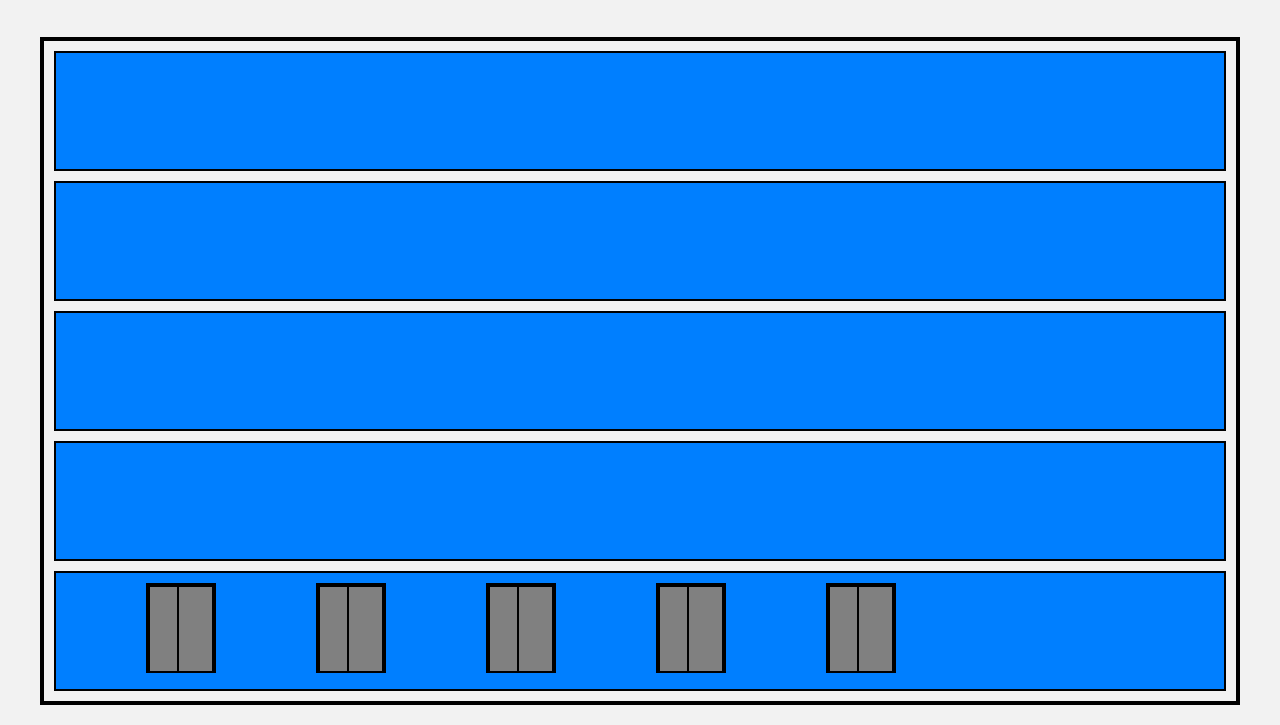
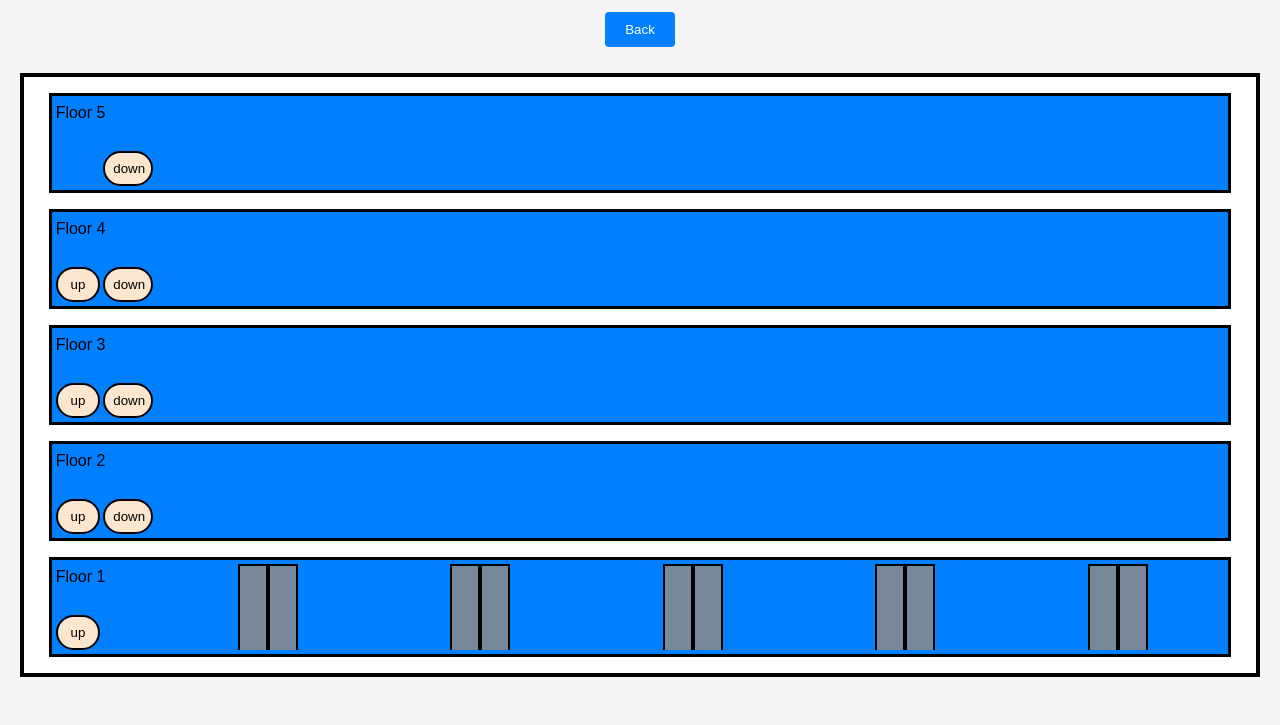
Before and after one commit to v1kr4nt/Lift-Simulation, a plain HTML site: page index.html in a window 1280 px wide. Both pictures are taken after typing "5", "5" into the empty fields and a click on the button "Submit". Shown: the part 132-857 px from the top of the page. After the commit the page ends 829 px from the top, so only its background shows below. Drawn offline with Linux system fonts and the light colour scheme.

Commit message:
final changes

```diff
--- a/index.css
+++ b/index.css
@@ -8,7 +8,7 @@
   body {
     font-family: Arial, sans-serif;
     line-height: 1.6;
-    background-color: #f2f2f2;
+    background-color: whitesmoke;
     padding: 20px;
   }
 
@@ -39,7 +39,7 @@
   }
 
   #liftForm:hover{
-    box-shadow: 10px 10px 10px #0080ff9a;
+    box-shadow: 10px 10px 10px #0080ff92;
   }
 
   .inputs {
@@ -81,69 +81,104 @@
     margin-top: 40px;
   }
 
-  #main-box {
-    height: 90%;
-    border: 4px solid black;
-    margin-top: 40px;
-    margin-left: 20px;
-    margin-right: 20px;
-
-  }
-  .inner-box {
-    height: 120px;
-    background-color: #007fff;
-    margin: 10px;
-    border: 2px solid black;
+  #backButton{
+    display: flex;
+    justify-content: center;
+    align-items: center;
+    padding-top: 50px;
+    padding-bottom: 10px;
+    visibility: hidden;
   }
 
-  /* .inner-inner-box{
-    display: inline-block;
-    height: 90px;
-    width: 70px;
-    background-color: gray;
-    margin: 10px;
-    margin-left: 90px;
-    border: 2px solid black;
-  } */
+  .floor {
+    background-color: #D3D3D3;
+    width: 96%;
+    height: 100px;
+    display: flex;
+    flex-direction: row;
+    border: 3px solid black;
+    box-sizing: border-box;
+    position: relative;
+    flex-wrap: nowrap;
+}
 
+.lifts-container{
+    width: 96%;
+    display: flex;
+    justify-content: space-around;
+    box-sizing: border-box;
+    flex-wrap: nowrap;
+    padding: 4px;
+    background-color: #007FFF;
+}
 
-  .inner-inner-box {
-    display: inline-block;
-    height: 90px;
-    width: 70px;
-    background-color: gray;
-    margin: 10px;
-    margin-left: 90px;
-    border: 2px solid black;
+.lift {
+    width: 60px;
+    display: flex;
+    color: FFFFFF;
+    background-color: #FFFFFF;
     position: relative;
     overflow: hidden;
   }
 
-  .inner-inner-box::before,
-  .inner-inner-box::after {
-    content: "";
+  .leftDoor,
+  .rightDoor {
+    background-color: #778899;
+    width: 30px;
+    height: 96px;
     position: absolute;
     top: 0;
-    height: 100%;
-    width: 50%;
-    background-color: gray;
+    transition: width 2.5s linear;
     border: 2px solid black;
-    transform: translateX(0);
-    transition: transform 2s ease-in-out;
+
   }
 
-  .inner-inner-box::before {
-    left: 0;
-  }
-
-  .inner-inner-box::after {
+  .rightDoor {
     right: 0;
   }
 
-  .inner-inner-box:hover::before {
-    transform: translateX(-100%);
+  #floors {
+    display: flex;
+    flex-direction: column;
+    justify-content: center;
+    row-gap: 16px;
+    align-items: center;
+    background-color: white;
   }
 
-  .inner-inner-box:hover::after {
-    transform: translateX(100%);
+  .floors-border {
+    margin-top: 16px;
+    padding-top: 16px;
+    padding-bottom: 16px;
+    border: 4px solid black;
   }
+
+  .floorDetails {
+    display: flex;
+    flex-direction: column;
+    justify-content: space-between;
+    padding: 4px;
+    min-width: 60px;
+    background-color: #007FFF;
+  }
+
+  .floorButtons {
+    padding-top: 2px;
+    display: flex;
+    row-gap: 2px;
+    justify-content: center;
+    justify-items: center;
+  }
+
+  input#up{
+    width: 50px;
+    background-color: rgb(253, 230, 208);
+    border: 2px solid black
+  }
+
+  input#down{
+    width: 50px;
+    background-color: rgb(253, 230, 208);
+    margin-left: 3px;
+    border: 2px solid black
+  }
--- a/index.html
+++ b/index.html
@@ -27,14 +27,10 @@
       </form>
     </div>
 
-    <div id="backButton" hidden>
+    <div id="backButton">
       <button onclick="backButtonClick()">Back</button>
     </div>
-    <div id="main-box" hidden>
-      <div id="floors">
-        <div id="lifts"></div>
-      </div>
-    </div>
+    <div id="floors" hidden></div>
     <script src="./index.js"></script>
   </body>
 </html>
--- a/index.js
+++ b/index.js
@@ -1,3 +1,5 @@
+let liftData = [];
+let requestQueue = [];
 const validateInput = (floorCount, liftCount) => {
   if (floorCount < 0 || liftCount < 0) {
     alert("Enter a positive number.");
@@ -23,41 +25,183 @@ const submitClick = () => {
   const validation = validateInput(floorCount, liftCount);
   if (validation) {
     document.getElementById("form-container").style.display = "none";
-    document.getElementById("backButton").removeAttribute("hidden");
-    document.getElementById("main-box").removeAttribute("hidden");
+    document
+      .getElementById("backButton")
+      .setAttribute("style", "visibility:visible");
+    document.getElementById("floors").removeAttribute("hidden");
     createFloor(floorCount, liftCount);
   }
 };
 
 const backButtonClick = () => {
-  // document.getElementById("backButton").setAttribute("hidden", "hidden");
-  // document.getElementById("form-container").style.display = "flex";
   window.location.reload();
 };
 
 const createFloor = (floorCount, liftCount) => {
-  const numberOfFloors = document.getElementById("floors");
-  numberOfFloors.innerHTML = "";
-  for (let i = 0; i < floorCount; i++) {
-    const innerBox = document.createElement("div");
-    innerBox.className = "inner-box";
-    if (i === floorCount - 1) {
-      for (let j = 0; j < liftCount; j++) {
-        const innerInnerBox = document.createElement("div");
-        innerInnerBox.className = "inner-inner-box";
-        innerBox.appendChild(innerInnerBox);
-      }
+  for (idx = 1; idx <= floorCount; idx++) {
+    const floors = document.getElementById("floors");
+    let floorIdx = floors.childElementCount;
+    let currentFloor = floorIdx + 1;
+
+    const floor = creatFloorSkeleton(currentFloor);
+    floors.insertBefore(floor, floors.firstChild);
+    if (floorIdx === 0) {
+      floors.setAttribute("class", "floors-border");
+      createLift(liftCount);
     }
-    numberOfFloors.appendChild(innerBox);
+  }
+  floors.lastChild.children[0].children[1].children[1].setAttribute(
+    "style",
+    "visibility:hidden"
+  );
+  floors.firstChild.children[0].children[1].children[0].setAttribute(
+    "style",
+    "visibility:hidden"
+  );
+};
+
+const createLift = (liftCount) => {
+  const groundFloor = document.getElementById("lifts-container-1");
+  for (idx2 = 1; idx2 <= liftCount; idx2++) {
+    const lift = document.createElement("div");
+    const leftDoor = document.createElement("div");
+    const rightDoor = document.createElement("div");
+
+    lift.setAttribute("class", "lift");
+    lift.setAttribute("id", "lift-" + idx2);
+    leftDoor.setAttribute("class", "leftDoor");
+    rightDoor.setAttribute("class", "rightDoor");
+    lift.appendChild(leftDoor);
+    lift.appendChild(rightDoor);
+    groundFloor.appendChild(lift);
+    liftData.push({
+      id: "lift-" + idx2,
+      floor: 1,
+      inTransition: false,
+    });
   }
 };
 
-const createLift = (liftCount) => {
-  const numOfLifts = document.getElementById("lifts");
-  numOfLifts.innerHTML = "";
-  for (let i = 0; i < liftCount; i++) {
-    const leftSide = document.createElement("div");
-    leftSide.className = "left-side";
-    numOfLifts.appendChild(leftSide);
+const creatFloorSkeleton = (id) => {
+  const floor = document.createElement("div");
+  floor.setAttribute("class", "floor");
+  floor.setAttribute("id", id);
+
+  // Floor Details
+  const floorDetails = document.createElement("div");
+  floorDetails.setAttribute("class", "floorDetails");
+
+  const liftsContainer = document.createElement("div");
+  liftsContainer.setAttribute("class", "lifts-container");
+  liftsContainer.setAttribute("id", "lifts-container-" + id);
+
+  const floorName = document.createElement("div");
+  floorName.innerHTML = "Floor " + id;
+
+  const floorButtons = document.createElement("div");
+  floorButtons.setAttribute("class", "floorButtons");
+
+  const upButton = document.createElement("input");
+  upButton.setAttribute("type", "button");
+  upButton.setAttribute("id", "up");
+  upButton.setAttribute("value", "up");
+  upButton.setAttribute("onclick", "moveButtonClick(" + id + ")");
+  const downButton = document.createElement("input");
+  downButton.setAttribute("type", "button");
+  downButton.setAttribute("id", "down");
+  downButton.setAttribute("value", "down");
+  downButton.setAttribute("onclick", "moveButtonClick(" + id + ")");
+
+  floorButtons.appendChild(upButton);
+  floorButtons.appendChild(downButton);
+
+  floorDetails.appendChild(floorName);
+  floorDetails.appendChild(floorButtons);
+
+  floor.appendChild(floorDetails);
+  floor.appendChild(liftsContainer);
+
+  return floor;
+};
+
+const openLift = (lift, floorNumber, time) => {
+  setTimeout(() => {
+    lift.children[0].setAttribute("style", "width:0px");
+    lift.children[1].setAttribute("style", "width:0px");
+  }, time);
+};
+
+const closeLift = (lift, floorNumber, time) => {
+  setTimeout(() => {
+    lift.children[0].setAttribute("style", "width:30px");
+    lift.children[1].setAttribute("style", "width:30px");
+    setTimeout(() => {
+      liftData.forEach((l) => {
+        if (l.id == lift.id) {
+          l.floor = floorNumber;
+          l.inTransition = false;
+        }
+      });
+      if (requestQueue.length != 0) {
+        let requestQueuelift = requestQueue.shift();
+        moveButtonClick(requestQueuelift);
+      }
+    }, 2500);
+  }, time + 2500);
+};
+
+const moveButtonClick = (floorNumber) => {
+  const liftId = calculateLiftMovement(floorNumber);
+  const lift = document.getElementById(liftId);
+  liftData.forEach((l) => {
+    if (l.id == liftId) {
+      l.inTransition = true;
+    }
+  });
+  if (lift == undefined) {
+    requestQueue.push(floorNumber);
+    return null;
   }
+  movelift(lift, floorNumber);
 };
+
+const movelift = (lift, floorNumber) => {
+  let time = 0;
+  let diff = 0;
+  liftData.forEach((l) => {
+    if (l.id == lift.id) {
+      diff = Math.abs(l.floor - floorNumber);
+      time = diff * 2000;
+    }
+  });
+
+  lift.setAttribute(
+    "style",
+    "transform: translateY(-" +
+      (floorNumber - 1) * 116 +
+      "px); transition: transform " +
+      time +
+      "ms linear;"
+  );
+  openLift(lift, floorNumber, time);
+  closeLift(lift, floorNumber, time);
+};
+
+const calculateLiftMovement = (floorNumber) => {
+  liftId = findClosestLift(floorNumber);
+  return liftId;
+};
+
+const findClosestLift = (floorNumber) => {
+  let diff = Infinity;
+  let closestLift;
+  liftData.forEach((l) => {
+    let subtract = floorNumber - l.floor;
+    if (diff * diff > subtract * subtract && !l.inTransition) {
+      diff = Math.abs(subtract);
+      closestLift = l.id;
+    }
+  });
+
+  return closestLift;
+};
```
